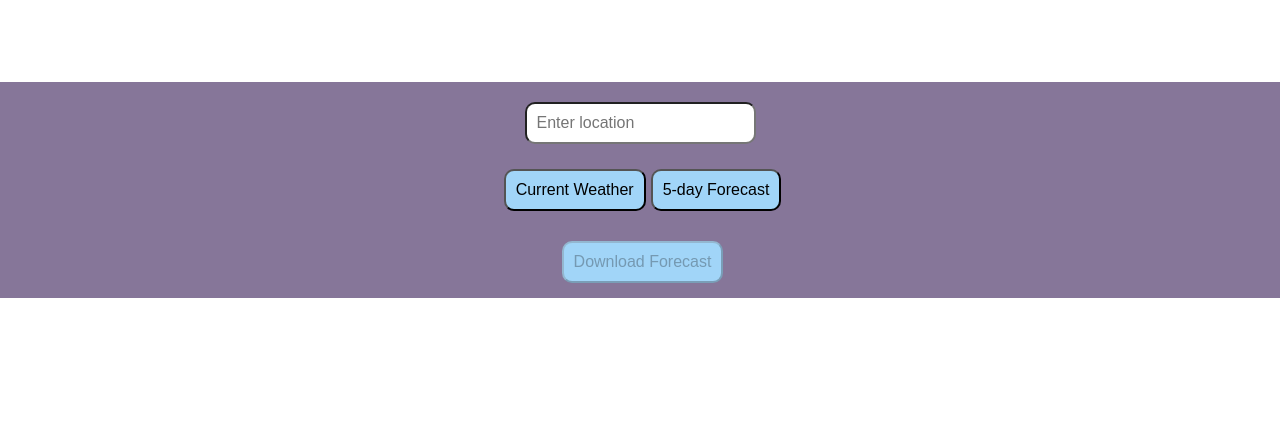
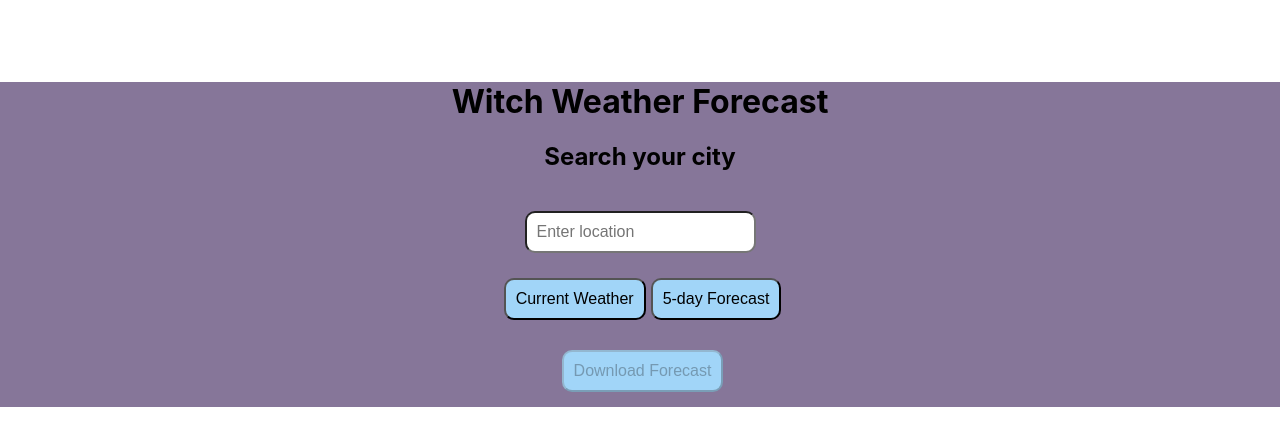
Before and after one commit to annie-uchiha/witch-weather-forecast, a React (Create React App) app in the folder weather-app/: page / in a window 1280 px wide. Shown: the top 446 px of the page. Built offline with nearby package versions, Linux system fonts and the light colour scheme.

Commit message:
add title and subtitle

```diff
--- a/weather-app/src/Weather.js
+++ b/weather-app/src/Weather.js
@@ -51,6 +51,8 @@ function Weather() {
 
   return (
     <Container className="mt-5 weather">
+      <h1>Witch Weather Forecast</h1>
+      <h2>Search your city</h2>
       <Row className="justify-content-center">
         <Col md={6}>
           <form onSubmit={(e) => handleSubmit(e, forecastType)}>
```
